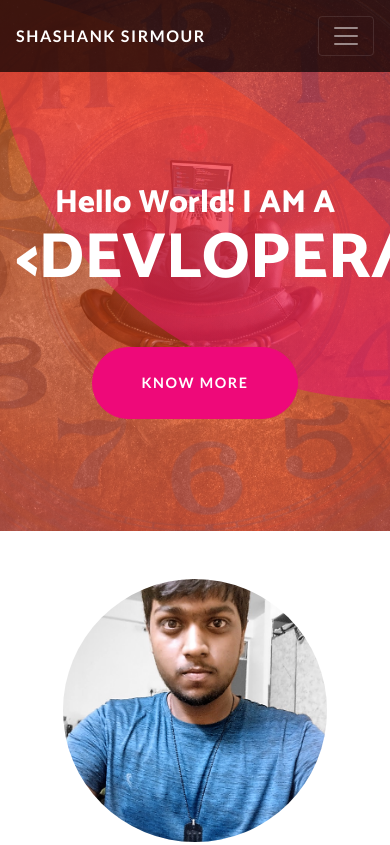
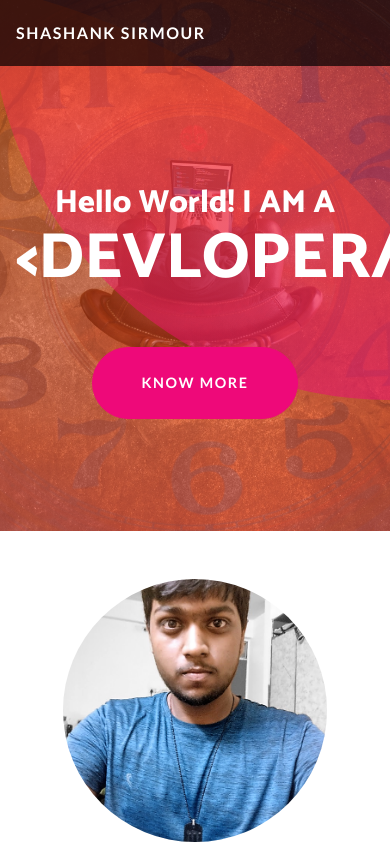
Before and after one commit to ShashankSirmour/about_me, a website: page index.html in a window 390 px wide. Shown: the top 845 px of the page. Drawn offline with nearby package versions, Linux system fonts and the light colour scheme; files that its build step writes are made by us from their sources.

Commit message:
Update index.html

```diff
--- a/index.html
+++ b/index.html
@@ -29,11 +29,8 @@
   <!-- Navigation -->
   <nav class="navbar navbar-expand-lg navbar-dark navbar-custom fixed-top">
     <div class="container">
-<a class="navbar-brand" href="https://www.facebook.com/shashank.sirmour">Shashank Sirmour</a>
-      <button class="navbar-toggler" type="button" data-toggle="collapse" data-target="#navbarResponsive" aria-controls="navbarResponsive" aria-expanded="false" aria-label="Toggle navigation">
-        <span class="navbar-toggler-icon"></span>
-      </button>
-    </div>
+          <a class="navbar-brand" href="https://www.facebook.com/shashank.sirmour">Shashank Sirmour</a>
+      </div>
   </nav>
 
   <header class="masthead text-center text-white" style="background-image: url('./img/back.jpg')">
```
